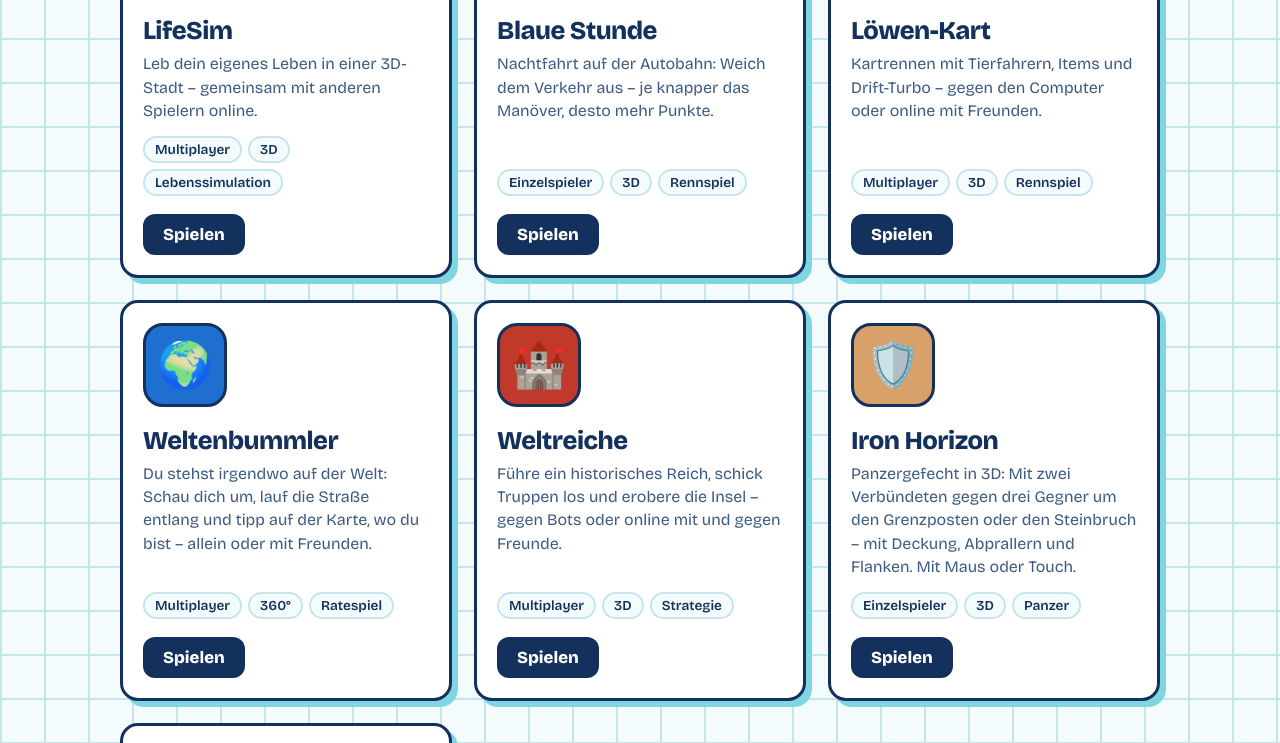
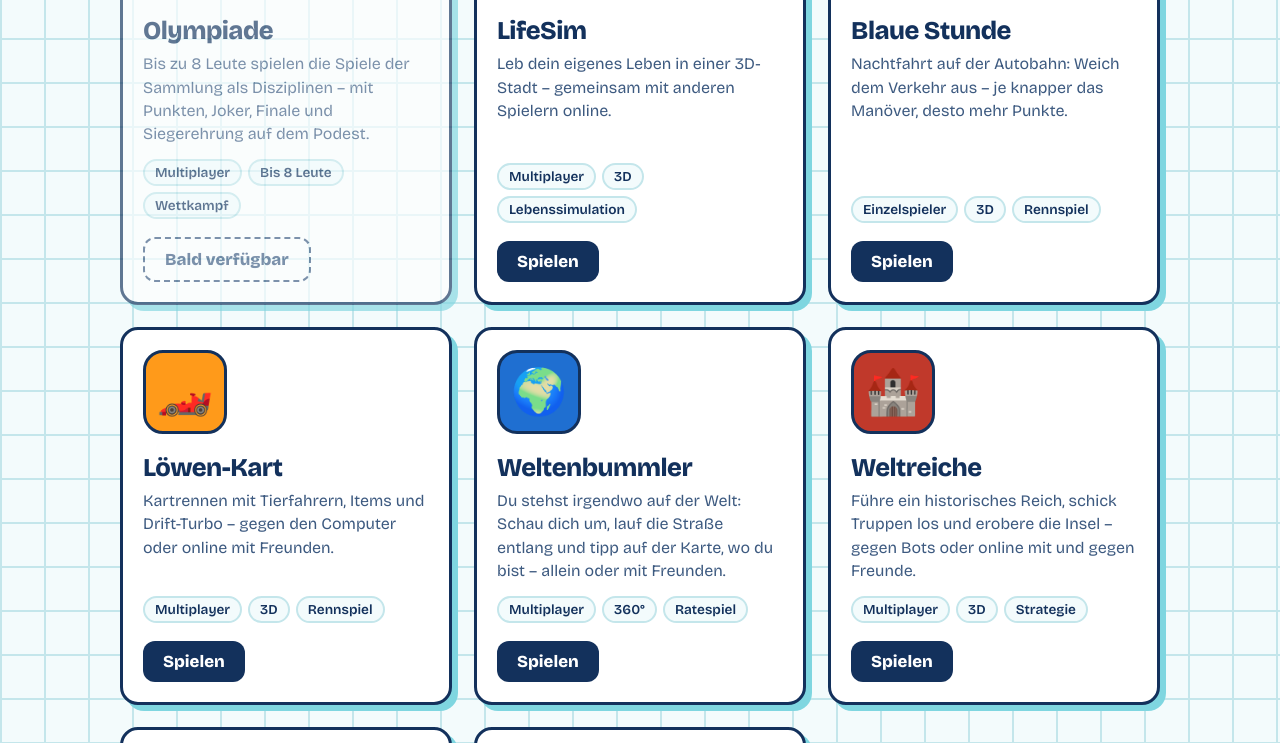
Before and after one commit to taddelcoder-svg/spielesammlung, a plain HTML site: page index.html in a window 1280 px wide. Shown: the part 490-1233 px from the top of the page. Drawn offline with Linux system fonts and the light colour scheme.

Commit message:
Iron Horizon: Beschreibung für Version 1.0
Co-Authored-By: Claude Opus 5.5 <noreply@anthropic.com>

```diff
--- a/index.html
+++ b/index.html
@@ -186,6 +186,15 @@
    ========================================================= */
 const SPIELE = [
   {
+    name: "Olympiade",
+    beschreibung: "Bis zu 8 Leute spielen die Spiele der Sammlung als Disziplinen – mit Punkten, Joker, Finale und Siegerehrung auf dem Podest.",
+    icon: "🏅",
+    farbe: "#e6b422",
+    tags: ["Multiplayer", "Bis 8 Leute", "Wettkampf"],
+    link: "",
+    neuerTab: false
+  },
+  {
     name: "LifeSim",
     beschreibung: "Leb dein eigenes Leben in einer 3D-Stadt – gemeinsam mit anderen Spielern online.",
     icon: "🏙️",
@@ -232,7 +241,7 @@ const SPIELE = [
   },
   {
     name: "Iron Horizon",
-    beschreibung: "Panzergefecht in 3D: Mit zwei Verbündeten gegen drei Gegner um den Grenzposten oder den Steinbruch – mit Deckung, Abprallern und Flanken. Mit Maus oder Touch.",
+    beschreibung: "Panzergefecht in 3D: drei Karten, drei Panzer, Vorherrschaft oder Durchbruch gegen Bots – mit Deckung, Abprallern und Flanken. Mit Maus oder Touch.",
     icon: "🛡️",
     farbe: "#d9a16a",
     tags: ["Einzelspieler", "3D", "Panzer"],
```
